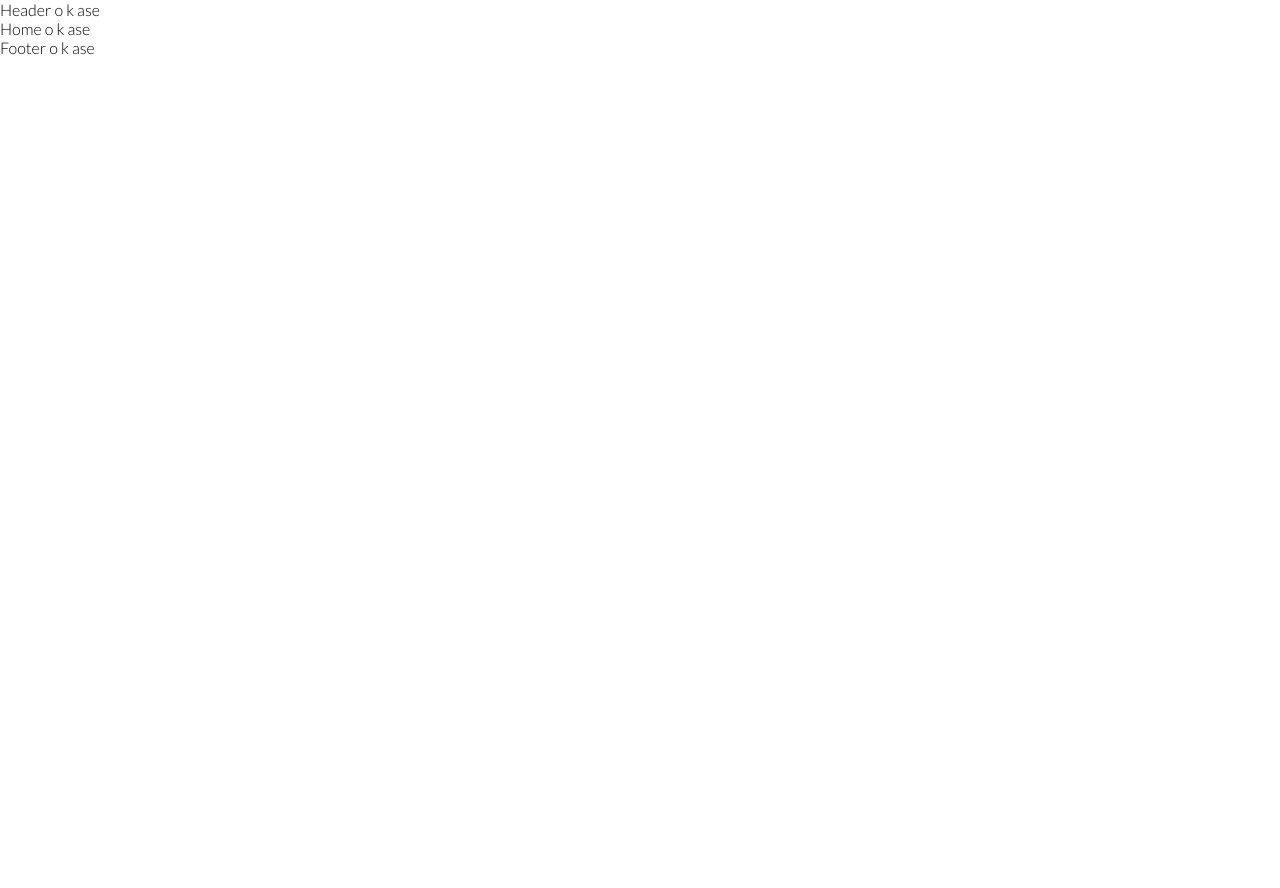
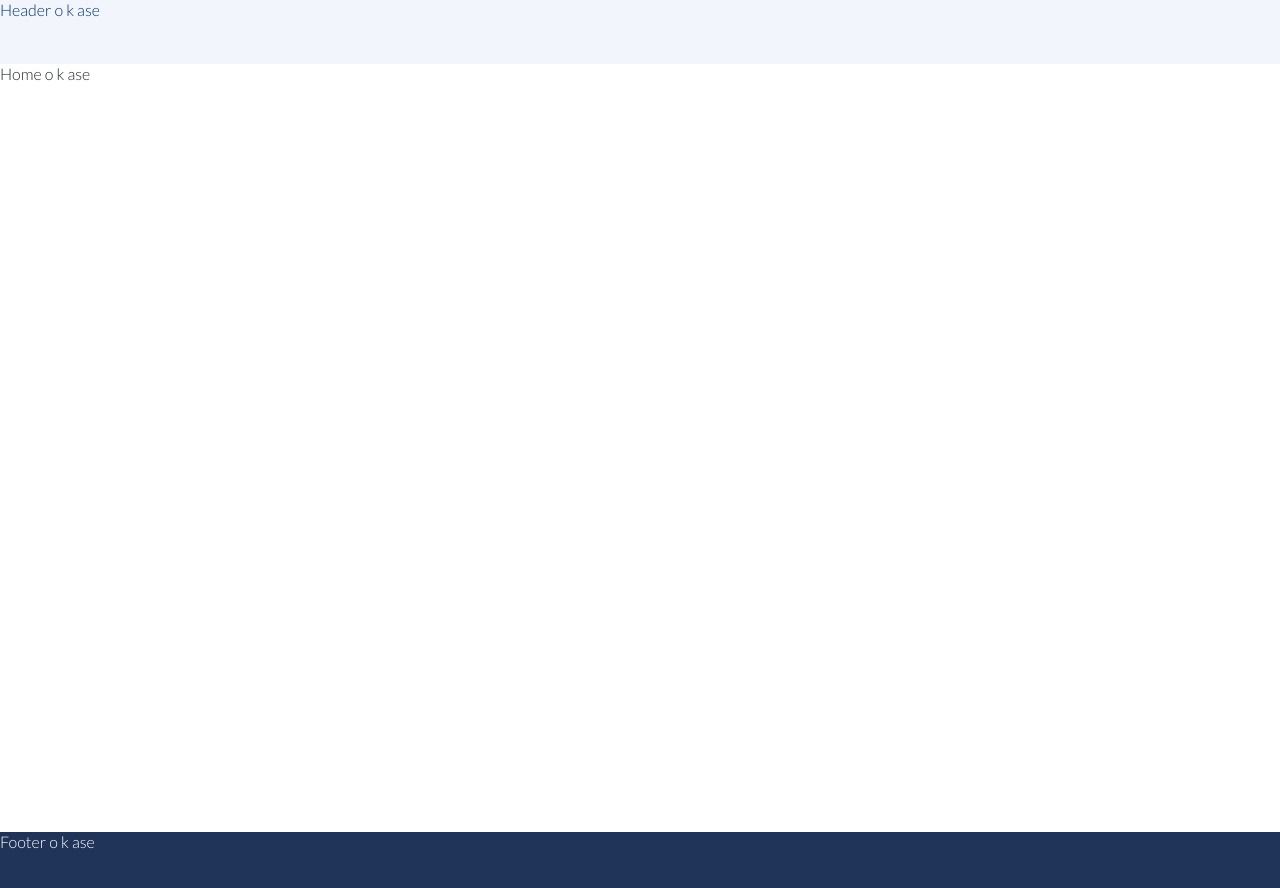
Before and after one commit to MageLnk/Dog-CEO-challenge, a React (Create React App) app: page / in a window 1280 px wide. Shown: the top 888 px of the page. Before the commit the page ends 800 px from the top, so only its background shows below. Built offline with nearby package versions, Linux system fonts and the light colour scheme.

Commit message:
Colores tentativos y layout establecido

```diff
--- a/package.json
+++ b/package.json
@@ -6,6 +6,7 @@
     "@testing-library/jest-dom": "^5.16.5",
     "@testing-library/react": "^13.4.0",
     "@testing-library/user-event": "^13.5.0",
+    "antd": "^5.1.7",
     "react": "^18.2.0",
     "react-dom": "^18.2.0",
     "react-router-dom": "^6.4.1",
--- /dev/null
+++ b/src/App.css
@@ -0,0 +1,50 @@
+body {
+  margin: 0;
+  padding: 0;
+  font-family: Georgia, "Times New Roman", Times, serif;
+}
+a,
+a:hover,
+a:focus,
+a:active {
+  text-decoration: none;
+  color: inherit;
+}
+:root {
+  --bg-light-color: #F2F5FB;
+  --bg-dark-color: #20345A;
+  --bg-pets-color: #B9D478;
+  --bg-white-color: #FFFFFF;
+  --text-light-color: #FFFFFF;
+  --text-dark-color: #222732;
+  --text-special-color:#003473;
+}
+
+.header-layout-container {
+  grid-area: header;
+}
+
+.home-page-container {
+  grid-area: main-content;
+}
+
+.error-404-page-container {
+  grid-area: main-content;
+}
+
+.footer-layout-container {
+  grid-area: footer;
+}
+
+.app-container {
+  display: grid;
+  min-height: 100vh;
+  height: auto;
+  width: 100%;
+  grid-template-areas:
+    "header"
+    "main-content"
+    "footer";
+  grid-template-rows: 4rem 96% 5rem;
+  grid-template-columns: 100%;
+}
--- a/src/App.jsx
+++ b/src/App.jsx
@@ -3,6 +3,8 @@ import { BrowserRouter, Route, Routes } from "react-router-dom";
 import { Home, Error404 } from "./Pages/";
 // Layouts
 import { Header, Footer } from "./Layouts/";
+// Style
+import "./App.css";
 // App
 const App = () => {
   return (
--- a/src/Components/layoutsContent/FooterContent/index.jsx
+++ b/src/Components/layoutsContent/FooterContent/index.jsx
@@ -1,5 +1,8 @@
+// Style
+import "./style.css";
+// App
 const FooterContent = () => {
-  return <div className="footer-content">Footer o k ase</div>;
+  return <div className="footer-content-container">Footer o k ase</div>;
 };
 
 export default FooterContent;
--- /dev/null
+++ b/src/Components/layoutsContent/FooterContent/style.css
@@ -0,0 +1,6 @@
+.footer-content-container {
+    width: 100%;
+    height: 100%;
+    background-color: var(--bg-dark-color);
+    color: var(--text-light-color);
+}
--- a/src/Components/layoutsContent/HeaderContent/index.jsx
+++ b/src/Components/layoutsContent/HeaderContent/index.jsx
@@ -1,5 +1,8 @@
+// Style
+import "./style.css";
+// App
 const HeaderContent = () => {
-  return <div className="header-content">Header o k ase</div>;
+  return <div className="header-content-container">Header o k ase</div>;
 };
 
 export default HeaderContent;
--- /dev/null
+++ b/src/Components/layoutsContent/HeaderContent/style.css
@@ -0,0 +1,6 @@
+.header-content-container {
+    width: 100%;
+    height: 100%;
+    background-color: var(--bg-light-color);
+    color: var(--text-special-color);
+}
--- a/src/Components/pagesContent/HomeContent/index.jsx
+++ b/src/Components/pagesContent/HomeContent/index.jsx
@@ -1,3 +1,6 @@
+// Style
+import "./style.css";
+// App
 const HomeContent = () => {
   return <div className="home-content-container">Home o k ase</div>;
 };
--- /dev/null
+++ b/src/Components/pagesContent/HomeContent/style.css
@@ -0,0 +1,6 @@
+.home-content-container {
+    width: 100%;
+    height: 100%;
+    background-color: var(--bg-white-color);
+    color: var(--text-dark-color);
+}
--- a/src/Layouts/Footer/index.jsx
+++ b/src/Layouts/Footer/index.jsx
@@ -2,7 +2,7 @@ import { FooterContent } from "../../Components/layoutsContent/";
 // App
 const Footer = () => {
   return (
-    <div>
+    <div className="footer-layout-container">
       <FooterContent />
     </div>
   );
--- a/src/Layouts/Header/index.jsx
+++ b/src/Layouts/Header/index.jsx
@@ -2,7 +2,7 @@ import { HeaderContent } from "../../Components/layoutsContent/";
 // App
 const Header = () => {
   return (
-    <div className="header-container">
+    <div className="header-layout-container">
       <HeaderContent />
     </div>
   );
--- a/src/Pages/Error404/index.jsx
+++ b/src/Pages/Error404/index.jsx
@@ -2,7 +2,7 @@ import { Error404Content } from "../../Components/pagesContent/";
 // App
 const Error404 = () => {
   return (
-    <div className="error-404-container">
+    <div className="error-404-page-container">
       <Error404Content />
     </div>
   );
```
Also changed, not shown: 1 other file (tests, documents, lock files or other folders).
